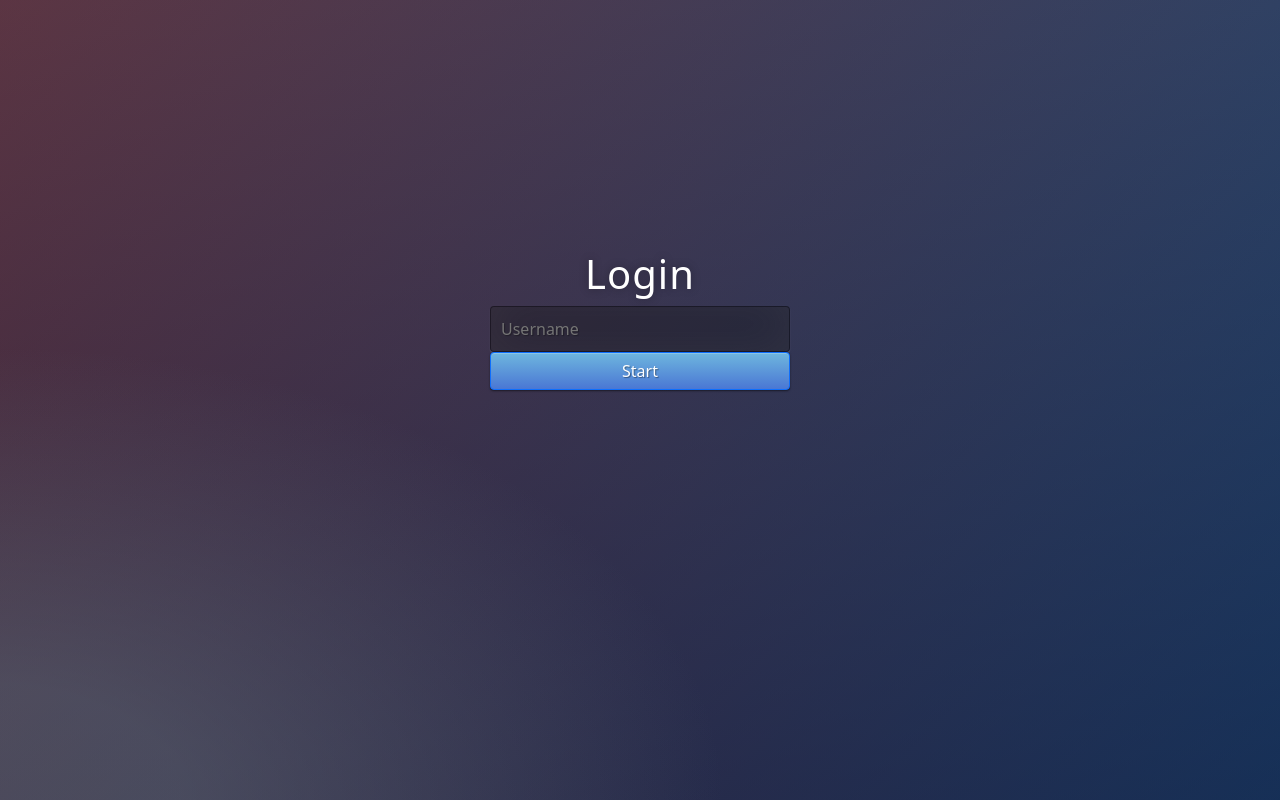
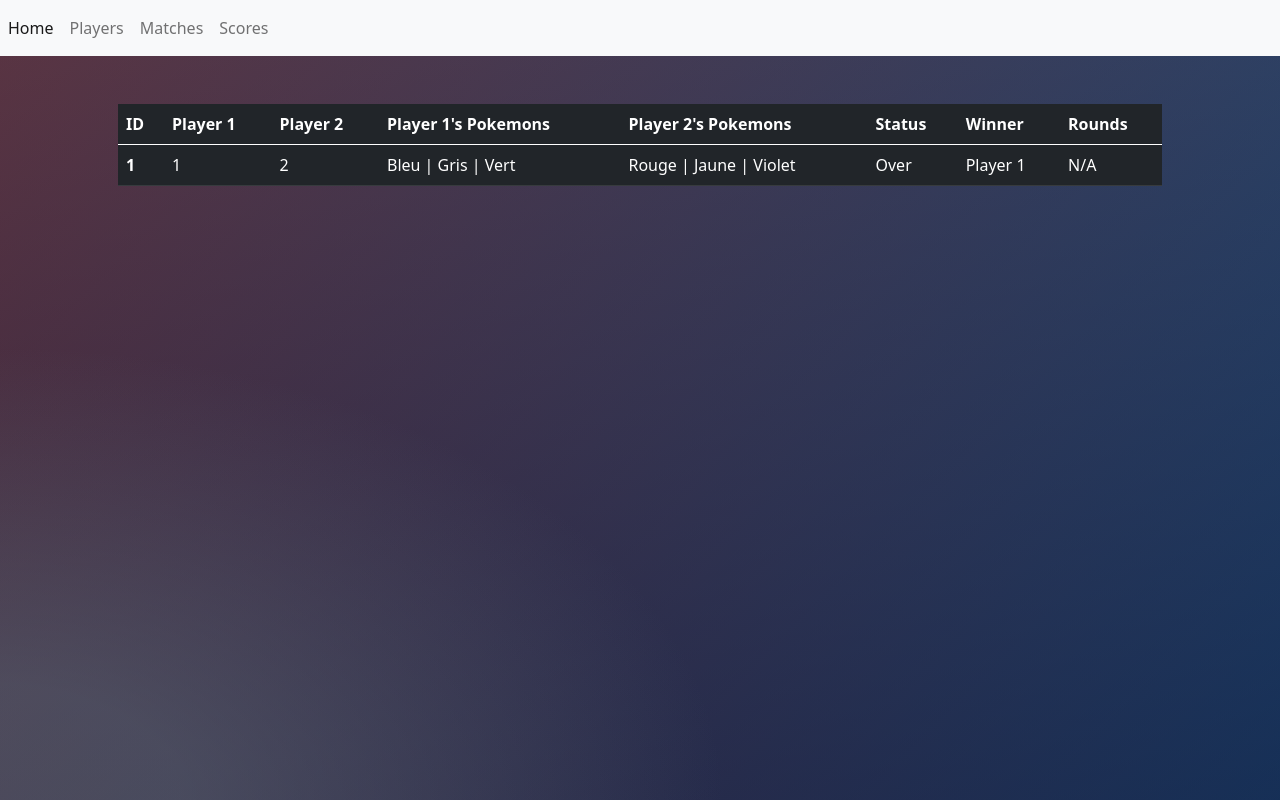
Before and after one commit to Vncntmrchl/pokefumi, a React (Create React App) app: page /matches in a window 1280 px wide. Built offline with nearby package versions, Linux system fonts and the light colour scheme.

Commit message:
Added routing, navbar and several views

```diff
--- a/package.json
+++ b/package.json
@@ -9,6 +9,7 @@
     "bootstrap": "^5.0.0-beta2",
     "react": "^17.0.1",
     "react-dom": "^17.0.1",
+    "react-router-dom": "^5.2.0",
     "react-scripts": "4.0.3",
     "web-vitals": "^1.1.0"
   },
--- a/src/App.js
+++ b/src/App.js
@@ -1,14 +1,11 @@
 import './App.css';
 import LoginView from './views/LoginView';
-import Scoreboard from './views/Scoreboard';
 import Navigation from './views/Navigation';
 
 function App() {
   return (
-    <div>
+    <div className="container">
       <LoginView></LoginView>
-{/*       <Navigation></Navigation>
-      <Scoreboard></Scoreboard> */}
     </div>
   );
 }
--- a/src/index.js
+++ b/src/index.js
@@ -3,14 +3,32 @@ import ReactDOM from 'react-dom';
 import './index.css';
 import App from './App';
 import reportWebVitals from './reportWebVitals';
+import { Route, BrowserRouter as Router } from 'react-router-dom'
+import PlayersView from './views/PlayersView';
+import Matches from './views/Matches';
+import Scoreboard from './views/Scoreboard';
+import Navigation from './views/Navigation';
 
-ReactDOM.render(
+const routs = (
+  < Router >
+     <div>
+        <Route path="/" component={Navigation} />
+        <Route exact path="/" component={App} />
+        <Route path="/players" component={ PlayersView } />
+        <Route path="/matches" component={ Matches } />
+        <Route path="/scores" component={ Scoreboard } />
+     </div>
+  </ Router >
+);
+ReactDOM.render(routs, document.getElementById('root'))
+
+/* ReactDOM.render(
   <React.StrictMode>
     <App />
   </React.StrictMode>,
   document.getElementById('root')
 );
-
+ */
 // If you want to start measuring performance in your app, pass a function
 // to log results (for example: reportWebVitals(console.log))
 // or send to an analytics endpoint. Learn more: https://bit.ly/CRA-vitals
--- /dev/null
+++ b/src/views/Matches.js
@@ -0,0 +1,50 @@
+import React, { Component } from 'react';
+
+class Matches extends Component {
+
+    constructor() {
+        super();
+        this.matcheslist = [];
+    }
+
+    render() {
+
+        this.matcheslist = [{ id: 1, idPlayer1: 1, idPlayer2: 2, pokemonsPlayer1: 'Bleu | Gris | Vert', pokemonsPlayer2: 'Rouge | Jaune | Violet', status: 'Over', winner: 'Player 1'}];
+
+        return (
+            <div className="container p-5">
+                <table className="table table-dark">
+                    <thead>
+                        <tr>
+                            <th scope="col">ID</th>
+                            <th scope="col">Player 1</th>
+                            <th scope="col">Player 2</th>
+                            <th scope="col">Player 1's Pokemons</th>
+                            <th scope="col">Player 2's Pokemons</th>
+                            <th scope="col">Status</th>
+                            <th scope="col">Winner</th>
+                            <th scope="col">Rounds</th>
+
+                        </tr>
+                    </thead>
+                    <tbody>
+                        {this.matcheslist.map(match => (
+                            <tr>
+                                <th scope="row">{match.id}</th>
+                                <td> {match.idPlayer1}</td>
+                                <td> {match.idPlayer2}</td>
+                                <td> {match.pokemonsPlayer1}</td>
+                                <td> {match.pokemonsPlayer2}</td>
+                                <td> {match.status}</td>
+                                <td> {match.winner}</td>
+                                <td> N/A </td>
+                            </tr>
+                        ))}
+                    </tbody>
+                </table>
+            </div>
+        );
+    }
+}
+
+export default Matches;
--- a/src/views/Navigation.js
+++ b/src/views/Navigation.js
@@ -4,19 +4,21 @@ class Navigation extends Component {
 
     render() {
         return (
+            <div>
                 <nav class="navbar navbar-expand-lg navbar-light bg-light">
                     <button class="navbar-toggler" type="button" data-toggle="collapse" data-target="#navbarNavAltMarkup" aria-controls="navbarNavAltMarkup" aria-expanded="false" aria-label="Toggle navigation">
                         <span class="navbar-toggler-icon"></span>
                     </button>
                     <div class="collapse navbar-collapse" id="navbarNavAltMarkup">
                         <div class="navbar-nav">
-                        <a class="nav-item nav-link active" href="#">Home</a>
-                        <a class="nav-item nav-link" href="#">Players</a>
-                        <a class="nav-item nav-link" href="#">High Scores</a>
-                        <a class="nav-item nav-link" href="#">Matches</a>
+                            <a href="/" class="nav-item nav-link active"> Home </a>
+                            <a href="/players" class="nav-item nav-link"> Players </a>
+                            <a href="/matches" class="nav-item nav-link"> Matches </a>
+                            <a href="/scores" class="nav-item nav-link"> Scores </a>
                         </div>
                     </div>
                 </nav>
+            </div>
         )
     }
 }
--- a/src/views/PlayersView.js
+++ b/src/views/PlayersView.js
@@ -1,8 +1,10 @@
-import React, { Components } from 'react';
+import React, { Component } from 'react';
 
-class PlayersView extends Components {
+class PlayersView extends Component {
 
     render () {
-
+        return <h1>Players playing!</h1>
     }
 }
+
+export default PlayersView;
```
Also changed, not shown: 1 other file (tests, documents, lock files or other folders). Lines whose indentation alone changed are shown as unchanged.
